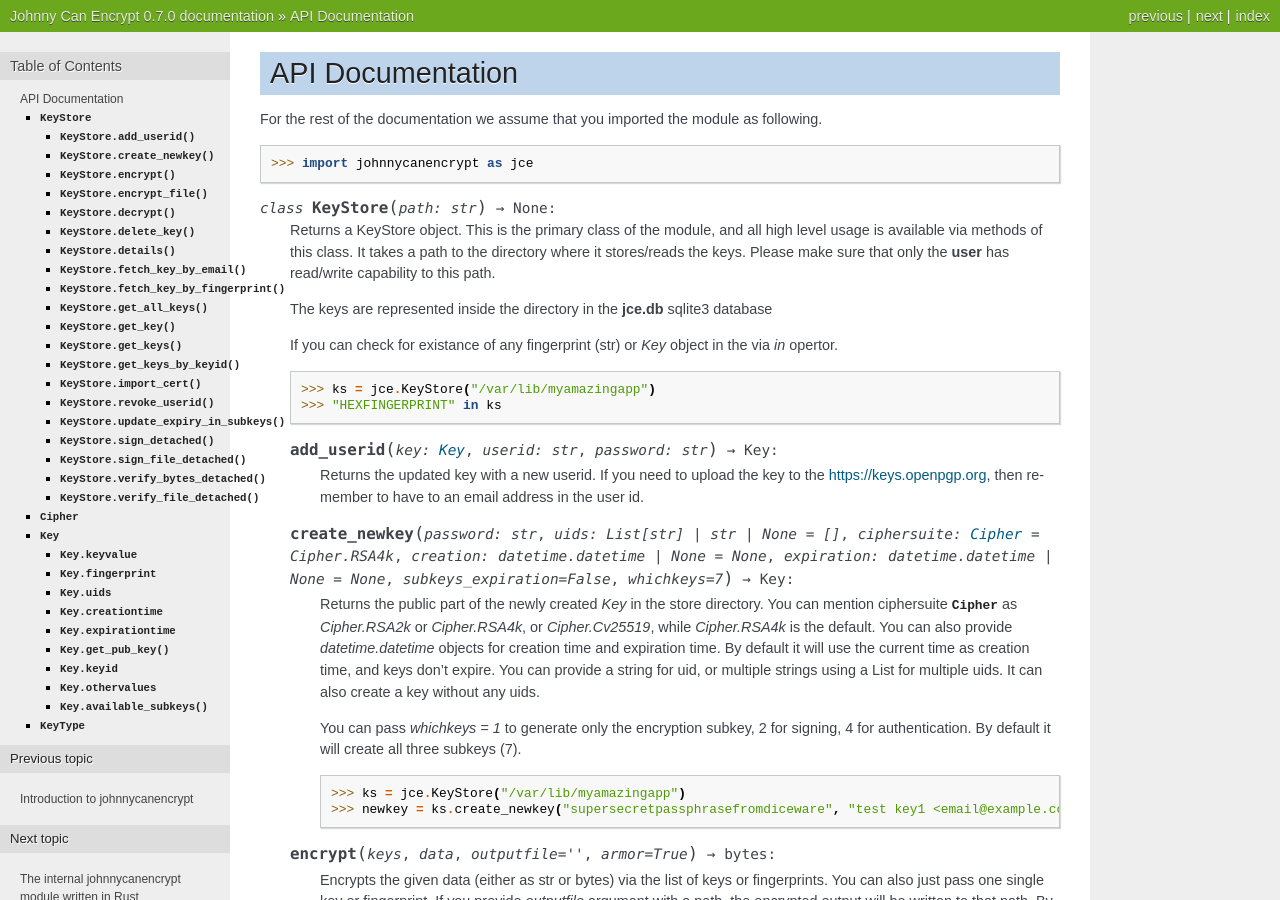
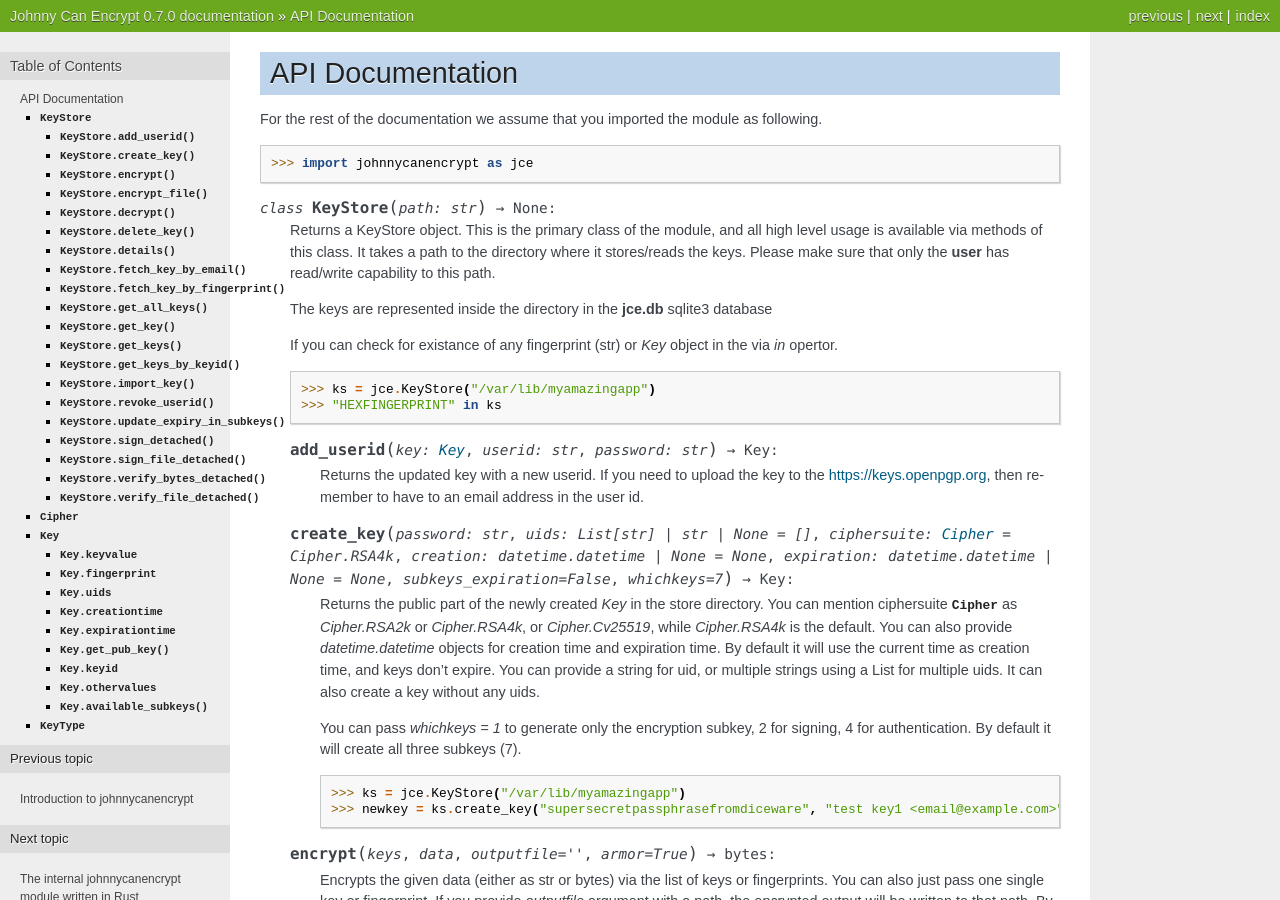
Before and after one commit to kushaldas/johnnycanencrypt, a Sphinx documentation site: the page built from docs/api.rst, in a window 1280 px wide and 900 px high. Built offline with Sphinx 7.4.7, drawn with Linux system fonts in a browser that asks for light colours; some of the changed text lies outside the part shown.

Commit message:
Updates function names
- create_newkey to create_key
- import_cert to import_key

```diff
--- a/docs/api.rst
+++ b/docs/api.rst
@@ -32,7 +32,7 @@ For the rest of the documentation we assume that you imported the module as foll
                 Returns the updated key with a new userid. If you need to upload the key to the https://keys.openpgp.org, then remember to
                 have to an email address in the user id.
 
-        .. method:: create_newkey(password: str, uids: Optional[Union[List[str], str]] = [], ciphersuite: Cipher = Cipher.RSA4k, creation: Optional[datetime.datetime] = None, expiration: Optional[datetime.datetime] = None, subkeys_expiration= False, whichkeys = 7) -> Key:
+        .. method:: create_key(password: str, uids: Optional[Union[List[str], str]] = [], ciphersuite: Cipher = Cipher.RSA4k, creation: Optional[datetime.datetime] = None, expiration: Optional[datetime.datetime] = None, subkeys_expiration= False, whichkeys = 7) -> Key:
 
                 Returns the public part of the newly created `Key` in the store
                 directory. You can mention ciphersuite :class:`Cipher`  as
@@ -50,7 +50,7 @@ For the rest of the documentation we assume that you imported the module as foll
                 ::
 
                         >>> ks = jce.KeyStore("/var/lib/myamazingapp")
-                        >>> newkey = ks.create_newkey("supersecretpassphrasefromdiceware", "test key1 <email@example.com>", jce.KeyType.RSA4k)
+                        >>> newkey = ks.create_key("supersecretpassphrasefromdiceware", "test key1 <email@example.com>", jce.KeyType.RSA4k)
 
         .. method:: encrypt(keys, data, outputfile="", armor=True) -> bytes:
 
@@ -149,14 +149,14 @@ For the rest of the documentation we assume that you imported the module as foll
                 **KeyNotFoundError** in case no such keyid is found on the
                 store.
 
-        .. method:: import_cert(keypath: str) -> Key:
+        .. method:: import_key(keypath: str) -> Key:
 
                 Imports a pgp key file from a path on the system.
                 The method returns the newly import `Key` object to the caller.
 
                 ::
 
-                        >>> key = ks.import_cert("tests/files/store/public.asc")
+                        >>> key = ks.import_key("tests/files/store/public.asc")
                         >>> print(key)
 
         .. method:: revoke_userid(key: Key, userid: str, pass: str) -> Key:
--- a/docs/rustimplementation.rst
+++ b/docs/rustimplementation.rst
@@ -9,9 +9,9 @@ You can import the low level functions or `Johnny` class by the following way:
 
 In most cases you don't have to use these, but if you have a reason, feel free to use them.
 
-.. function:: create_newkey(password, userid)
+.. function:: create_key(password, userid)
 
-        Use the `create_newkey` function in the module to create a new keypair. It takes two arguments as str, a password, and userid.
+        Use the `create_key` function in the module to create a new keypair. It takes two arguments as str, a password, and userid.
         By default it creates the key with RSA4096, and returns a tuple of public,secret key as str. Raises `FileNotFound` error
         if the key file can not be accessed.
 
--- a/docs/smartcard.rst
+++ b/docs/smartcard.rst
@@ -117,7 +117,7 @@ Smartcard API
 
                 ks = jce.KeyStore("/tmp/demo")
                 # By default it creates all 3 subkeys
-                key = ks.create_newkey("redhat", ["First Last <fl@example.com>",], jce.Cipher.Cv25519)
+                key = ks.create_key("redhat", ["First Last <fl@example.com>",], jce.Cipher.Cv25519)
                 print(key.fingerprint)
                 # We want to upload only the encryption and signing subkeys to the smartcard
                 result = rjce.upload_to_smartcard(key.keyvalue, b"12345678", "redhat", 3)
```
Also changed, not shown: changelog.md (+3 -1 lines), docs/introduction.rst (+4 -4 lines), johnnycanencrypt/__init__.py (+15 -12 lines), 3 other files.
